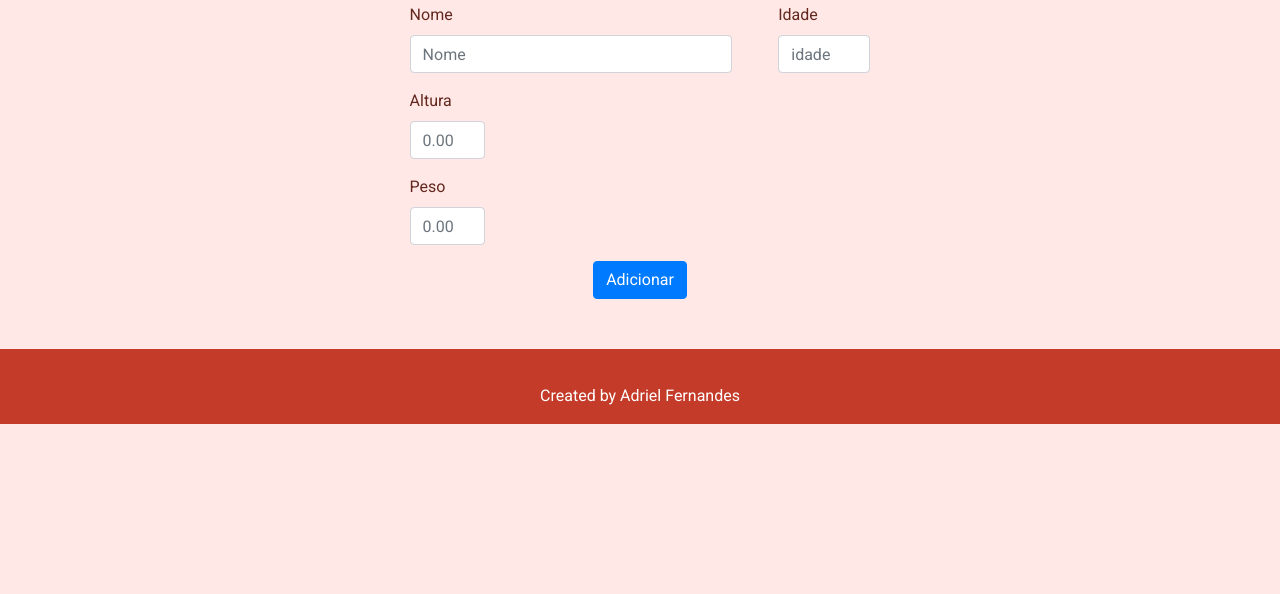
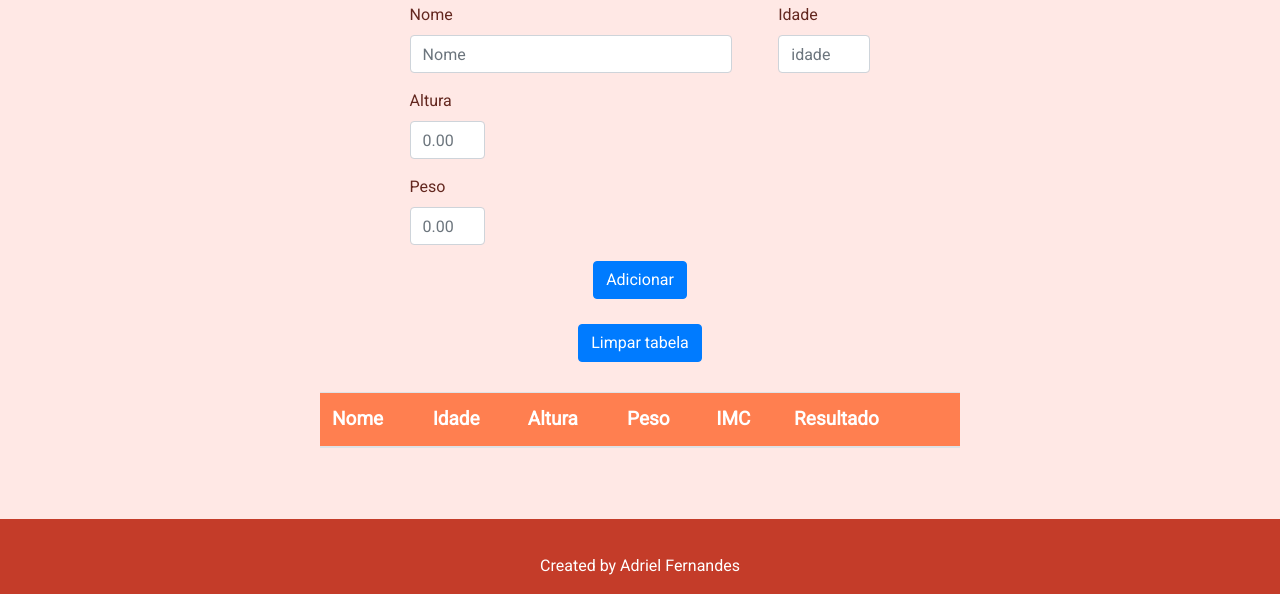
Before and after one commit to AdrielFF/imc_project, a website: page app/index.html in a window 1280 px wide. Shown: the part 537-1131 px from the top of the page. Before the commit the page ends 961 px from the top, so only its background shows below. Drawn offline with nearby package versions, Linux system fonts and the light colour scheme.

Commit message:
Added method to clear the patients table

```diff
--- a/app/assets/javascripts/controllers/PatientController.js
+++ b/app/assets/javascripts/controllers/PatientController.js
@@ -26,6 +26,11 @@ class PatientController {
     this.clearForm()
   }
 
+  clearTable(){
+    this.patientList.clear()
+    this.view.update(this.patientList.list)
+  }
+
   clearForm(){
     this.inputName.value = ''
     this.inputAge.value = ''
--- a/app/assets/javascripts/models/PatientList.js
+++ b/app/assets/javascripts/models/PatientList.js
@@ -12,4 +12,8 @@ class PatientList {
     return [].concat(this.patients)
   }
 
+  clear(){
+    this.patients = []
+  }
+
 }
--- a/app/assets/javascripts/views/PatientView.js
+++ b/app/assets/javascripts/views/PatientView.js
@@ -23,7 +23,7 @@ class PatientView {
 
               </thead>
 
-              </tbody>
+              <tbody>
               ${model.map(data => `
                 <tr>
                   <td>${data.name}</td>
@@ -36,7 +36,7 @@ class PatientView {
                 `
               )}
               </tbody>
-            <table>`;
+            </table>`;
 
   }
 
--- a/app/assets/stylesheets/style.css
+++ b/app/assets/stylesheets/style.css
@@ -29,13 +29,12 @@ main {display:flex; flex-direction: column; justify-content: center; align-items
 .form-container form .form-group #age-section {width: 20%;}
 .form-container form .form-group #name-section {width: 70%;}
 .form-container form #height-section, #weight-section {width: 75px;}
-.form-container form #btn-container{width: 100%; display: flex; justify-content: center;}
+.form-container form #btn-container{width: 100%; margin:0 auto; display: flex; justify-content: center;}
 
-#target{width: 50%;}
-
-table {background-color: #fff; border-radius: 10px;}
-table thead{background-color: orange}
-table tr td, th{ color: black;}
+.table-section {width: 50%; margin: 30px 0;}
+.table-section table {background-color: #fff; border-color: black;}
+.table-section table thead{background-color: rgba(255, 127, 80, 1); font-size: 19px;}
+.table-section table td { color: rgba(0,0,0, 0.7); font-weight: bolder;}
 
 /* FOOTER */
 footer { width:100%; height: 75px; margin-top:25px; background-color: #C43C29; display: flex;  justify-content: center; align-items: flex-end}
--- a/app/index.html
+++ b/app/index.html
@@ -26,7 +26,7 @@
 
             <div id="name-section">
               <label for="name">Nome</label>
-              <input class="form-control" type="text" name="name" id="nameInput" placeholder="Nome" required>
+              <input class="form-control" type="text" pattern="[A-Za-z]{1,60}" name="name" id="nameInput" placeholder="Nome" required>
             </div>
 
             <div id="age-section">
@@ -59,7 +59,29 @@
         </form>
       </section>
 
-      <section id="target">
+      <section class="table-controler">
+        <button class="btn btn-primary" onclick="patientController.clearTable()">Limpar tabela</button>
+      </section>
+
+      <section class="table-section" id="target">
+
+        <table class="table">
+          <thead>
+            <tr>
+
+              <th>Nome</th>
+              <th>Idade</th>
+              <th>Altura</th>
+              <th>Peso</th>
+              <th>IMC</th>
+              <th>Resultado<th>
+              </tr>
+
+          </thead>
+
+          <tbody>
+          </tbody>
+        </table>
       </section>
 
     </main>
```
